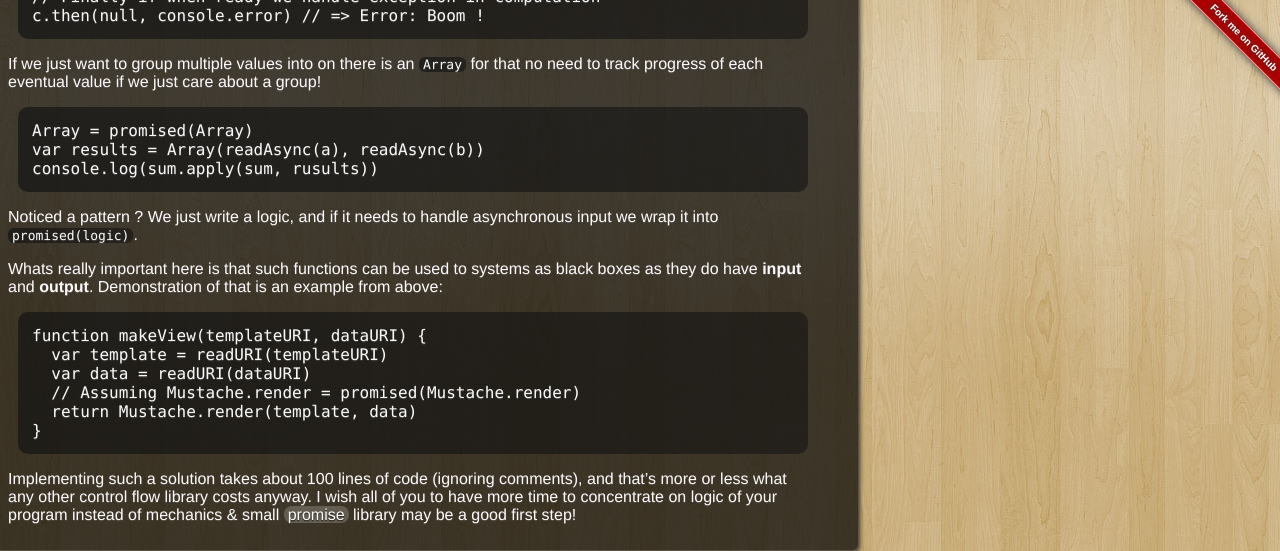
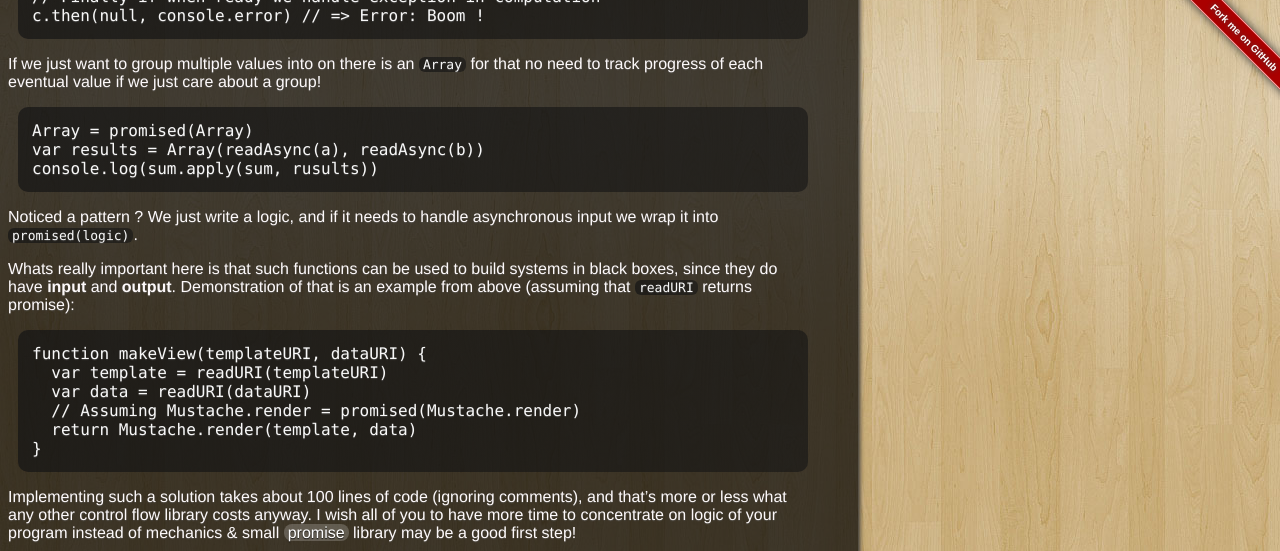
Before and after one commit to Gozala/gozala.github.com, a Jekyll site: the page built from _posts/JS/2012-04-26-code-logic-not-mechanics.md, in a window 1280 px wide and 900 px high, scrolled down 3183 px, cut to the strip 0-551 px from the top of the window. Built offline with Jekyll 4.4.1, drawn with Linux system fonts in a browser that asks for light colours; some web fonts are replaced; comment, search, counter and statistics services are not loaded; some of the changed text lies outside the part shown.

Commit message:
Fixing spelling and typos.

```diff
--- a/_posts/JS/2012-04-26-code-logic-not-mechanics.md
+++ b/_posts/JS/2012-04-26-code-logic-not-mechanics.md
@@ -186,9 +186,9 @@ no need to track progress of each eventual value if we just care about a group!
 Noticed a pattern ? We just write a logic, and if it needs to handle
 asynchronous input we wrap it into `promised(logic)`.
 
-Whats really important here is that such functions can be used to systems as
-black boxes as they do have **input** and **output**. Demonstration of that is
-an example from above:
+Whats really important here is that such functions can be used to build systems
+in black boxes, since they do have **input** and **output**. Demonstration of
+that is an example from above (assuming that `readURI` returns promise):
 
     #!/bin/javascript
     function makeView(templateURI, dataURI) {
```
Also changed, not shown: other parts of _posts/JS/2012-04-26-code-logic-not-mechanics.md (+3 -3 lines).
